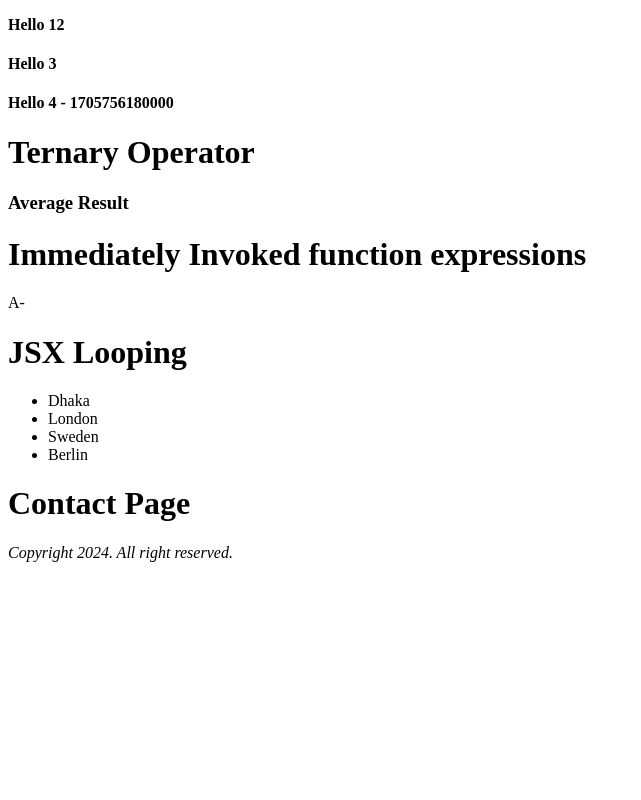
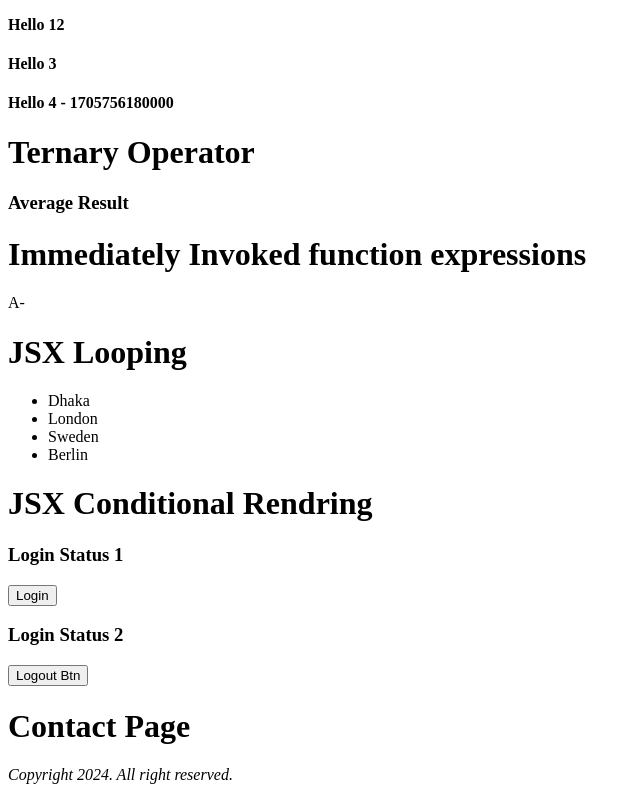
Before and after one commit to megadevlabs/vite-project, a React (Vite) app: page / in a window 1280 px wide. Shown: the part 1084-1884 px from the top of the page, without its empty margins (0-641 px from the left). Before the commit the page ends 1662 px from the top, so only its background shows below. Built offline with nearby package versions, Linux system fonts and the light colour scheme.

Commit message:
Commit for JSX Conditional Rendering using If Else

```diff
--- a/src/component/About.jsx
+++ b/src/component/About.jsx
@@ -1,6 +1,15 @@
 const About = () => {
   let marks = 60;
   const city = ['Dhaka', 'London', 'Sweden', 'Berlin'];
+  const status = false;
+
+  const LoginStatusBtn = status => {
+    if (status) {
+      return <button>Logout Btn</button>;
+    } else {
+      return <button>Login Btn</button>;
+    }
+  };
   return (
     <div>
       <h1> Hello 1</h1>
@@ -34,6 +43,15 @@ const About = () => {
           return <li key={i.toString()}>{item}</li>;
         })}
       </ul>
+
+      <h1>JSX Conditional Rendring</h1>
+      {/* Method 1 */}
+      <h3>Login Status 1</h3>
+      {status == true ? <button>Logout</button> : <button>Login</button>}
+
+      {/* Method 2 */}
+      <h3>Login Status 2</h3>
+      {LoginStatusBtn(true)}
     </div>
   );
 };
```
